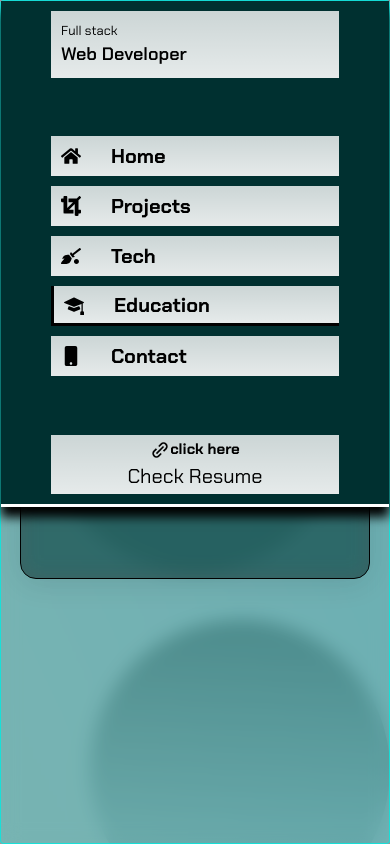
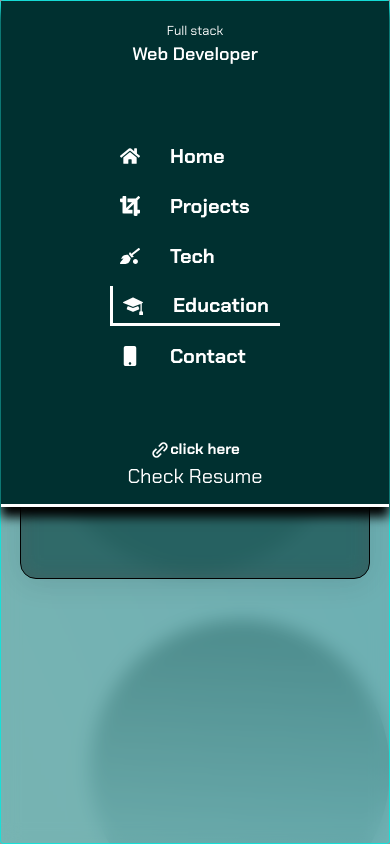
Before and after one commit to mahfuz-ta09/my-portfolio-website, a Next.js app: page /education in a window 390 px wide. Built offline with nearby package versions, Linux system fonts and the light colour scheme.

Commit message:
navbar changed

```diff
--- a/src/css/SideNav/SideNav.css
+++ b/src/css/SideNav/SideNav.css
@@ -17,6 +17,13 @@
     align-items: center;
     justify-content: center;
     padding: 10px;
+    width: 100%;
+}
+
+.name{
+    display: flex;
+    align-items: end;
+    justify-content: left;
     width: 100%;
 }
 
@@ -42,12 +49,6 @@
     font-weight: 400;
 }
 
-.name{
-    display: flex;
-    align-items: end;
-    justify-content: left;
-    width: 100%;
-}
 
 .name h1{
     font-weight: 400;
@@ -192,12 +193,34 @@
         right:20px;
         top:  20px;
         font-size: 15px;
-        color: white;
-        background: #000;
+        color: black;
+        border: 3px solid black;
         box-shadow: -10px 20px 20px white;
         padding: 10px;
         border-radius: 50%;
     }
+
+    .nav-header{
+        background:  rgb(0, 48, 48);
+        color: white;
+        align-items: center;
+        justify-content: center;
+    }
+
+    .name{
+        display: flex;
+        align-items: center;
+        justify-content: center;
+        width: 100%;
+    }
+
+    .pic{
+        display: flex;
+        align-items: center;
+        justify-content: center;
+        width: 100%;
+    }
+
 
     .btn-close{
         display: none;
@@ -211,28 +234,41 @@
     }
 
     .link-container{
-        width: 100%;
+        width: 170px;
+        margin: 0 auto;
         height:40px;
         display: flex;
         align-items: center;
         justify-content: start;
-        background: linear-gradient(to bottom,rgba(255,255,255,0.8),rgba(255,255,255,0.9));
-        /* clip-path: polygon(0 0,100% 0px,90% 100%,0% 100%); */
+        background:  rgb(0, 48, 48);
         clip-path: unset;
         padding: 5px 10px ;
     }
 
     .icon{
-        color: black;
+        color: white;
         font-size: 20px;
     }
 
     .liink{
-        color: black;
+        color: white;
         font-size: 20px;
         padding-left: 30px;
         font-weight: 700;
     }
+    .link-container:hover .icon{
+        color: white;
+    }
+
+    .link-container:hover .liink{
+        color: white;
+    }
+
+    .active{
+        border-bottom: 3px solid white;
+        border-left: 3px solid white;
+    }
+
 
     .link-container:hover .icon{
         font-size: 20px;
@@ -255,8 +291,12 @@
 
     .nav-footer{
         align-items: center;
+        background:  rgb(0, 48, 48);
+        color: white;
     }
-
+    .cv-icon,.cv-link{
+        color: white;
+    }
     .cv-hlder{
         justify-content: center;
     }
```
